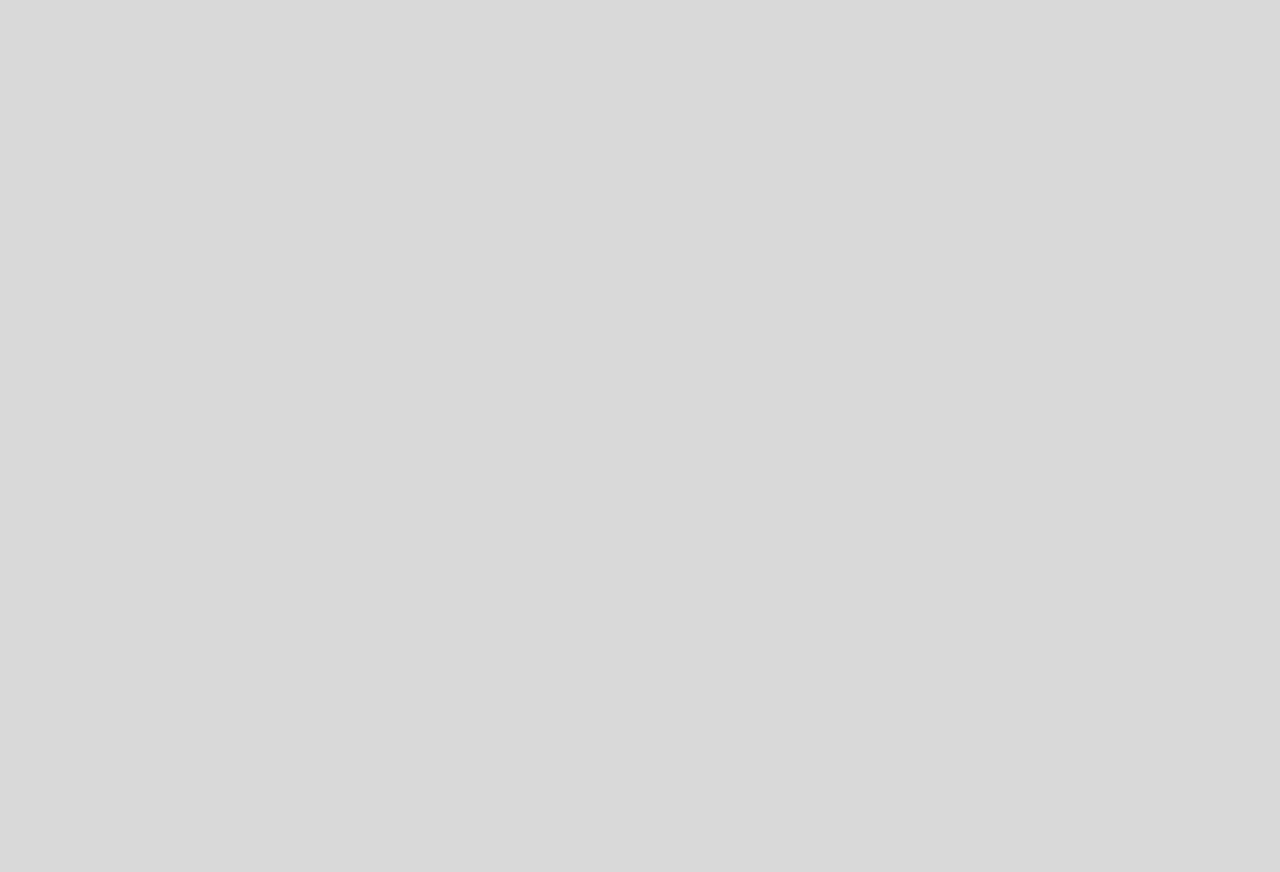
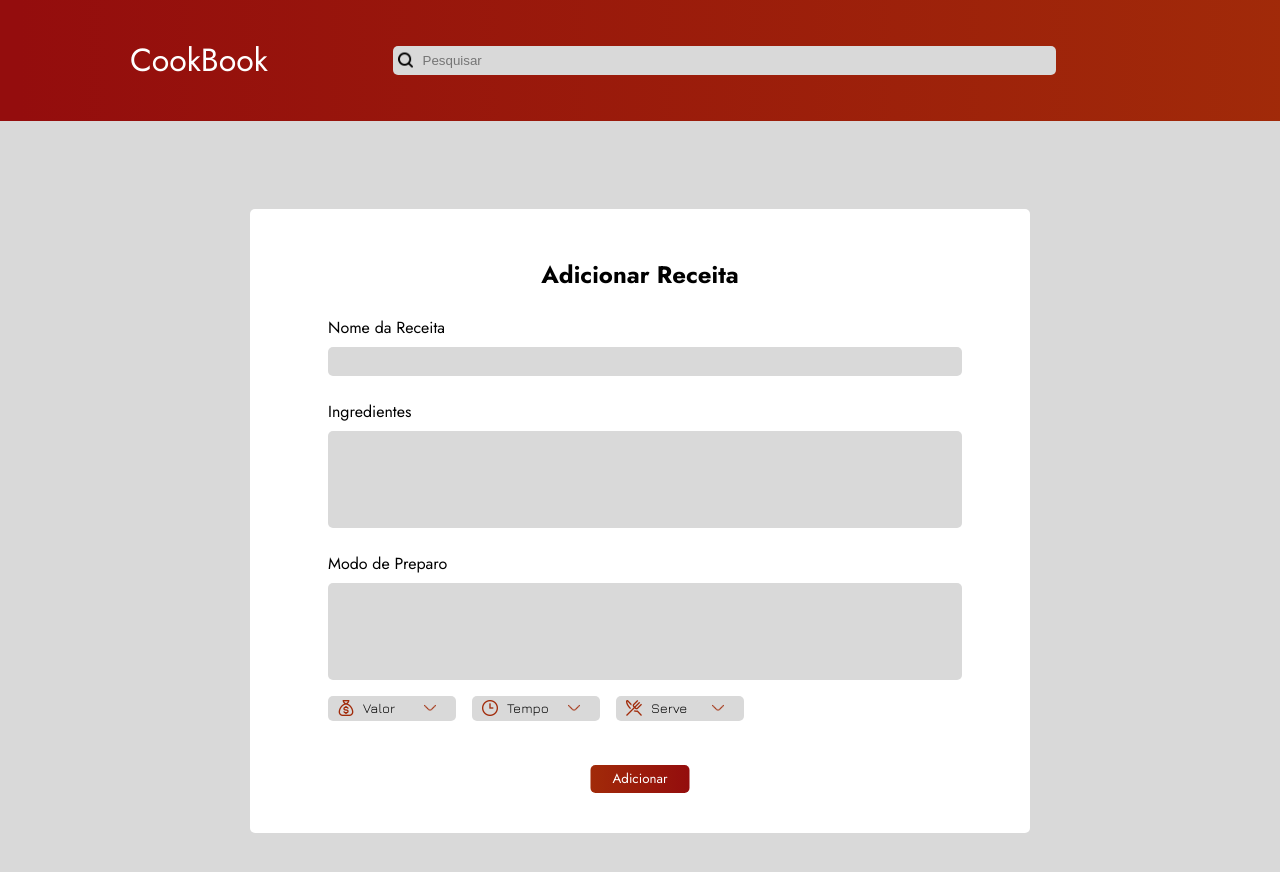
Before and after one commit to httpsdinha/front-cookbook, a Vue app: page /adicionar in a window 1280 px wide. Before the commit this address had no page. Shown: the top 872 px of the page. Before the commit the page ends 800 px from the top, so only its background shows below. Built offline with nearby package versions, Linux system fonts and the light colour scheme.

Commit message:
style: estilização da tela de adicionar

```diff
--- /dev/null
+++ b/src/components/AddPage.vue
@@ -0,0 +1,170 @@
+<template>
+    <header>
+    <h1 @click="goToPage('/')">CookBook</h1>
+    <aside class="Search responsive-search">
+      <input type="text" class="Search-Input" placeholder="Pesquisar" />
+      <img class="Search-Icon" src="../assets/procurar.png" alt="Search Icon" />
+    </aside>
+  </header>
+  <main class="main-container">
+    <section class="form-container">
+        <h2>Adicionar Receita</h2>
+        <form>
+            <label for="name">Nome da Receita</label>
+            <input type="text" id="input-name" class="input-nome"/>
+
+            <label for="ingrediente">Ingredientes</label>
+            <input type="text" id="input-ingrediente" class="input-ingrediente"/>
+
+            <label for="preparo">Modo de Preparo</label>
+            <input type="text" id="input-preparo" class="input-preparo"/>
+
+            <nav class="filtersall">
+                <div class="select-container">
+                <img src="../assets/saco-de-dolar.png" alt="Valor Icon" class="select-icon" />
+                <select class="filters" ref="customSelect">
+                    <option value="0">Valor</option>
+                    <option value="1">Alto</option>
+                    <option value="2">Médio</option>
+                    <option value="3">Baixo</option>
+                </select>
+                </div>
+                <div class="select-container">
+                <img src="../assets/relogio-tres.png" alt="Tempo Icon" class="select-icon" />
+                <select class="filters">
+                    <option value="0">Tempo</option>
+                    <option value="1">10-30min</option>
+                    <option value="2">30-60min</option>
+                    <option value="3">+60min</option>
+                </select>
+                </div>
+                <div class="select-container">
+                <img src="../assets/restaurante.png" alt="Serve Icon" class="select-icon" />
+                <select class="filters">
+                    <option value="0">Serve</option>
+                    <option value="1">1-2 pessoas</option>
+                    <option value="2">3-5 pessoas</option>
+                    <option value="3">+6 pessoas</option>
+                </select>
+                </div>
+            </nav>
+            <button type="submit" class="button-adicionar">Adicionar</button>
+        </form>
+    </section>
+  </main>
+</template>
+
+<script>
+export default {
+  name: "AddPage",
+  methods: {
+    goToPage(route) {
+      this.$router.push(route);
+    },
+  },
+};
+</script>
+
+<style>
+.main-container {
+    display: flex;
+    justify-content: center;
+    align-items: center;
+    height: 100vh;
+}
+
+.form-container {
+    display: flex;
+    flex-direction: column;
+    align-items: center;
+    width: 48.75rem;
+    height: 39rem;
+    flex-shrink: 0;
+    border-radius: 0.3125rem;
+    background: #FFF;
+    position: relative;
+}
+
+form {
+    display: flex;
+    flex-direction: column;
+    align-items: flex-start;
+    width: 80%;
+    margin: 0 auto;
+}
+
+label {
+    margin-top: 0.5rem;
+    margin-bottom: 0.5rem;
+}
+
+h2 {
+    margin-top: 3rem;
+    margin-bottom: 1rem;
+    text-align: center;
+    font-family: "Jost";
+}
+
+.input-nome, .input-ingrediente, .input-preparo {
+    border-radius: 0.3125rem;
+    background: #D9D9D9;
+    border: none;
+    margin-bottom: 1rem;
+}
+
+.input-nome{
+    width: 100%;
+    height: 1.6875rem;
+}
+
+.input-preparo, .input-ingrediente {
+    width: 100%;
+    height: 5.9375rem;
+}
+
+.button-adicionar{
+    border-radius: 0.3125rem;
+    background: linear-gradient(
+        90deg,
+        #A12A09 0%,
+        #940D0D 100%);
+    width: 6.1875rem;
+    height: 1.75rem;
+    border:none;
+    color: #FFF;
+    font-family: Jost;
+    position: absolute;
+    bottom: 2.5rem;
+    left: 50%;
+    transform: translateX(-50%);
+    cursor: pointer;
+}
+
+.filtersall {
+    align-self: flex-start;
+    width: 100%;
+    display: flex;
+    flex-direction: row;
+    margin: 0;
+    gap: 1rem;
+}
+
+.select-container {
+    align-self: flex-start;
+    width: 8rem;
+}
+
+.filters{
+    background: #D9D9D9;
+    margin: 0;
+    width: 100%;
+}
+
+input{
+    padding-left: 0.5rem;
+}
+
+.select-icon{
+    margin: 0;
+}
+</style>
--- a/src/router/router.js
+++ b/src/router/router.js
@@ -1,6 +1,7 @@
 import { createRouter, createWebHistory } from 'vue-router';
 import HomePage from '@/components/InitialPage.vue';
 import InitialPage from '@/components/HomePage.vue';
+import AddPage from '@/components/AddPage.vue';
 
 const routes = [
   {
@@ -13,6 +14,11 @@ const routes = [
     name: 'HomePage',
     component: InitialPage
   },
+  {
+    path: '/adicionar',
+    name: 'AddPage',
+    component: AddPage
+  },
 
 ];
 
```
